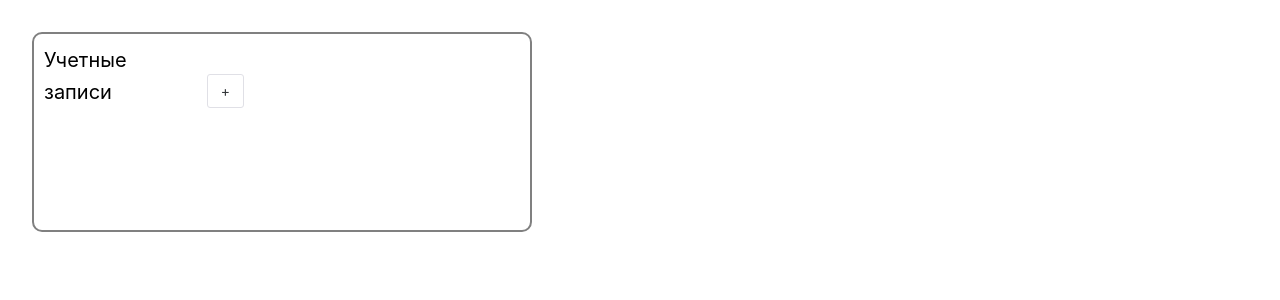
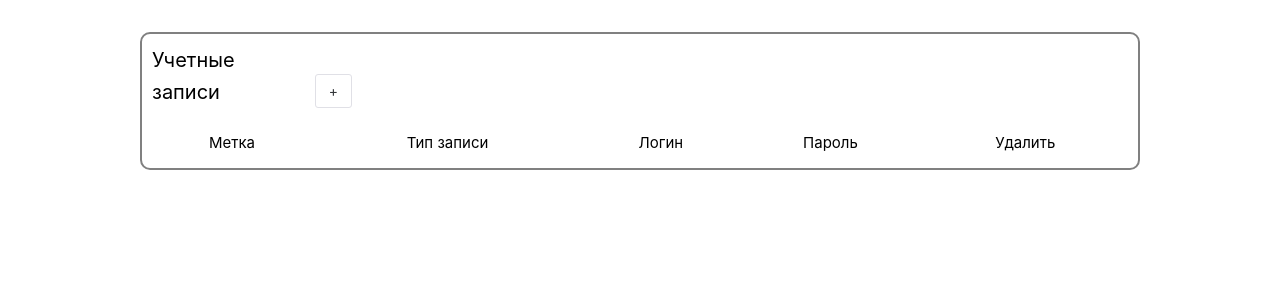
Before and after one commit to ten00m/test-task-vue, a Vue app: page / in a window 1280 px wide. Shown: the top 300 px of the page. Built offline with nearby package versions, Linux system fonts and the light colour scheme; the HTML template or start-up script is replaced by a standard one.

Commit message:
header and table created

```diff
--- a/src/App.vue
+++ b/src/App.vue
@@ -1,21 +1,43 @@
 <script setup lang="ts">
     import Header from './components/Header.vue'
+    import AccountTable from './components/AccountsTable.vue'
+    import type { Account } from './types/Account';
+    import { ref } from 'vue';
+
+    const accounts = ref<Array<Account>>([]);
+
+    const createAccountTemplate = (e: MouseEvent): void => {
+        const account: Account = {
+            key: accounts.value.length,
+            mark: '',
+            type: 'Локальная',
+            login: '',
+            password: '',
+        }
+        accounts.value.push(account);
+        console.log(accounts.value)
+    }
 </script>
 
 <template>
     <main>
         <div class="accounts">
-            <Header></Header>
+            <Header :create-account-template="createAccountTemplate" />
+            <AccountTable :accounts="accounts"/>
         </div>
     </main>
 </template>
 
 <style scoped>
     .accounts{
-        width: 500px;
-        height: 200px;
+        display: flex;
+        flex-direction: column;
+        align-items: center;
+        width: 1000px;
+        min-height: 0px;
         border: 2px solid gray;
         padding: 10px;
         border-radius: 10px;
+        transition: height .5s;
     }
 </style>
--- a/src/assets/main.css
+++ b/src/assets/main.css
@@ -7,5 +7,6 @@
   font-weight: normal;
   display: flex;
   align-items: center;
+  justify-content: center;
   align-self: center;
 }
--- a/src/components/Header.vue
+++ b/src/components/Header.vue
@@ -1,11 +1,21 @@
 <script setup lang="ts">
     import {NButton} from 'naive-ui'
     import {NPageHeader} from 'naive-ui'
+    import type { MaybeArray } from 'naive-ui/es/_utils';
+
+    interface Props {
+        createAccountTemplate: MaybeArray<(e: MouseEvent) => void> | undefined
+    }
+
+    const props = defineProps<Props>()
+
 </script>
 <template>
     <div class="accounts-header">
         <h1>Учетные записи</h1>
-        <NButton>+</NButton>
+        <NButton
+            v-on:click="createAccountTemplate"
+        >+</NButton>
     </div>
 </template>
 <style scoped>
@@ -16,6 +26,7 @@
     .accounts-header{
         display: flex;
         flex-direction: row;
+        align-self: baseline;
         width: 200px;
         justify-content: space-between;
         align-items: end;
--- a/src/types/Account.ts
+++ b/src/types/Account.ts
@@ -1,10 +1,25 @@
 export interface Account{
     key: number;
-    marks: string;
+    mark: string;
     type: TypeOfAccount;
     login: string;
     password: string;
-    delete: (account: Account) => void;
 }
 
-type TypeOfAccount = 'LDAP' | 'Локальная'
+export type TypeOfAccount = 'LDAP' | 'Локальная'
+
+type options = {
+    label: string;
+    value: string;
+    disabled?: boolean
+}
+export const typesOfAccount: Array<options> = [
+    {
+        label: 'LDAP',
+        value: 'LDAP'
+    },
+    {
+        label: 'Локальная',
+        value: 'Локальная'
+    }
+]
```
Also changed, not shown: src/stores/accounts.ts (added), src/types/AccountStored.ts (added).
